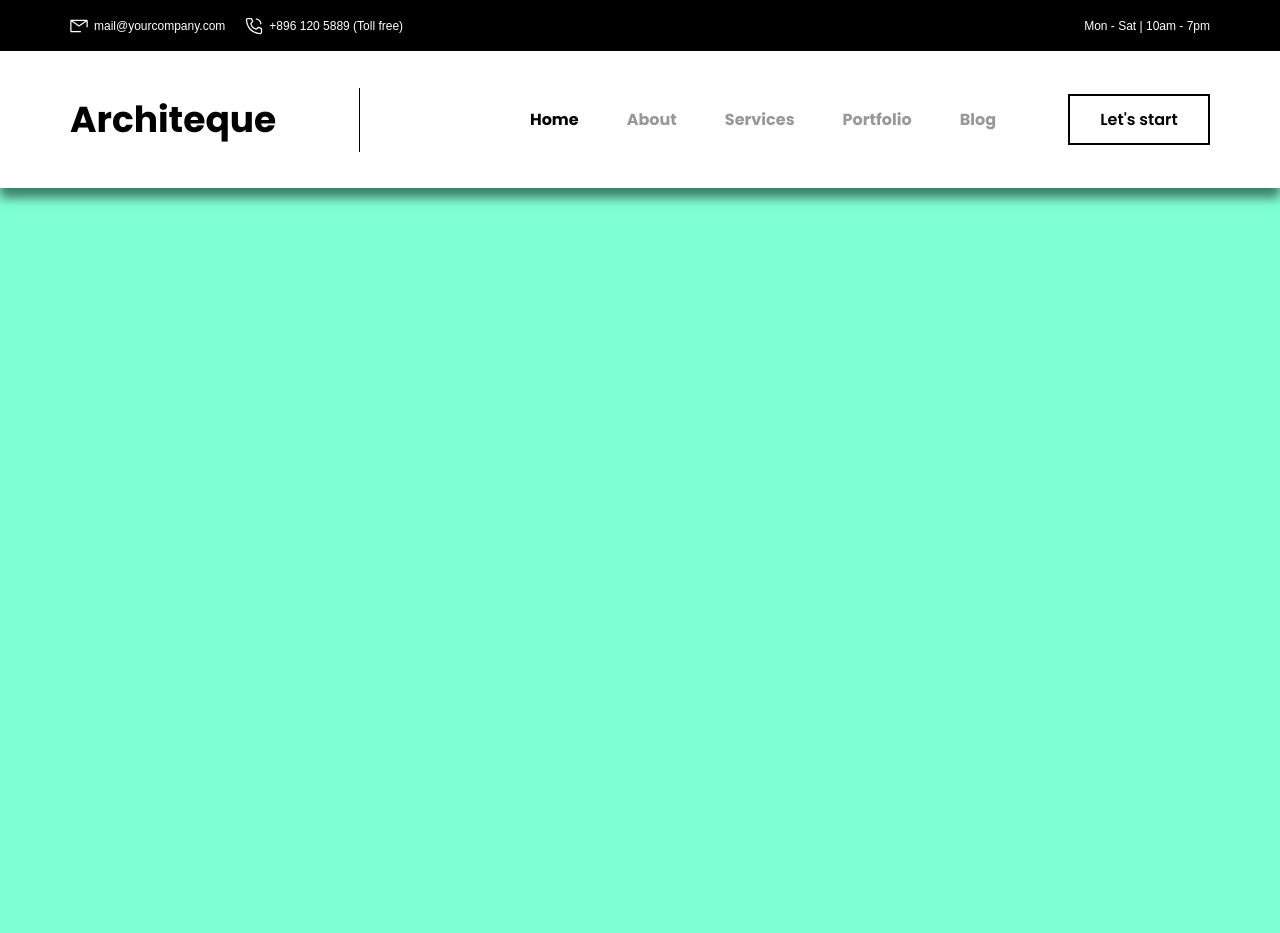
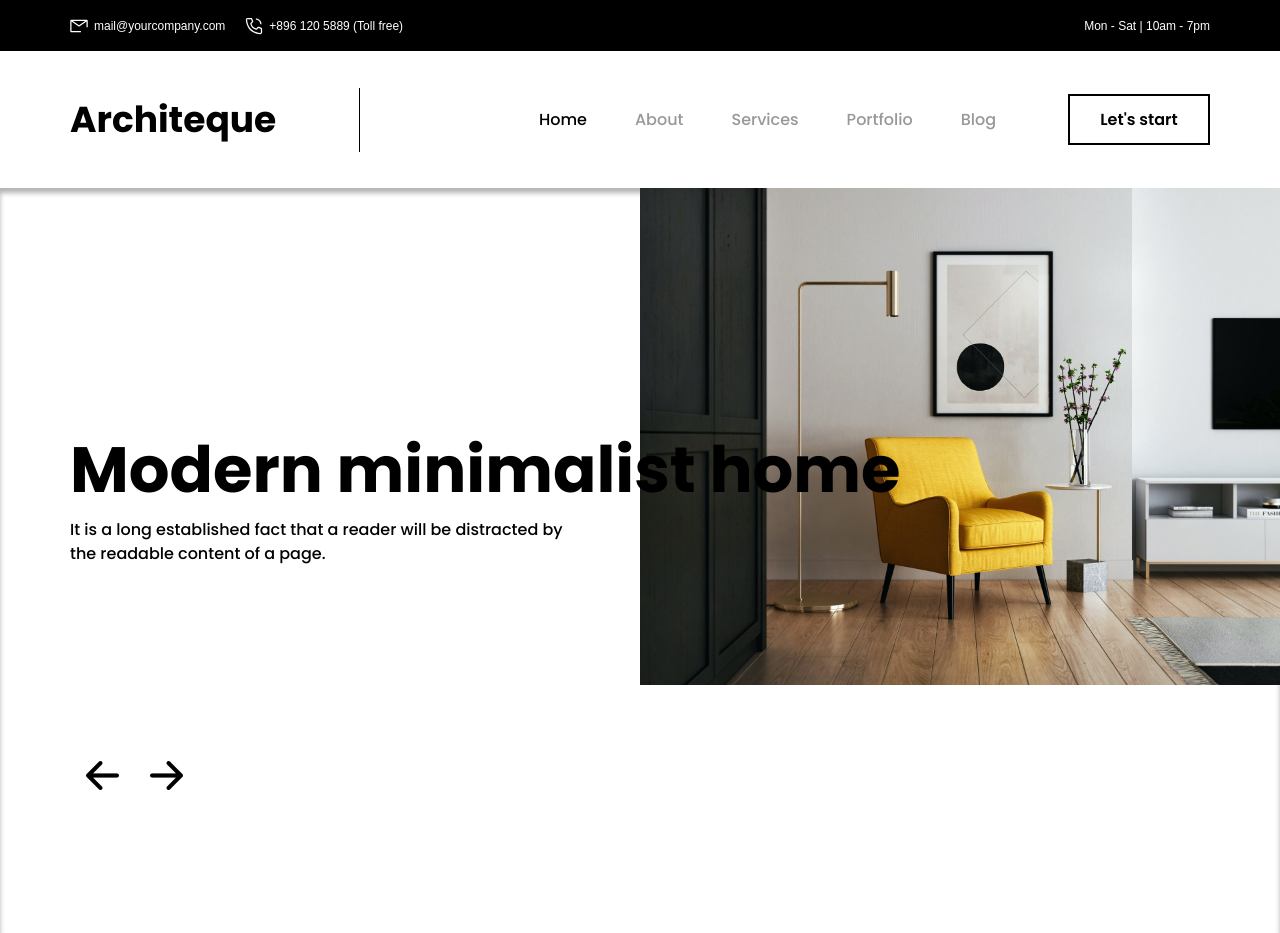
Before and after one commit to KolesnikovAS/Architeque, a React (Create React App) app: page / in a window 1280 px wide. Before the commit the page ends 800 px from the top, so only its background shows below. Built offline with nearby package versions, Linux system fonts and the light colour scheme.

Commit message:
added slider section

```diff
--- a/src/Containers/Header/Header.jsx
+++ b/src/Containers/Header/Header.jsx
@@ -8,14 +8,14 @@ const Header = () => {
     return (
         <header>
             <div className={styles.contacts_line}>
-                <img src={mailIcon} />
+                <img src={mailIcon} alt="mail"/>
                 <span>mail@yourcompany.com</span>
-                <img src={phoneIcon} />
+                <img src={phoneIcon} alt="phone"/>
                 <span>+896 120 5889 (Toll free)</span>
                 <span>Mon - Sat | 10am - 7pm</span>
             </div>
             <div className={styles.nav_line}>
-                <h1>Architeque</h1>
+                <h2>Architeque</h2>
                 <nav>
                     <ul>
                         <li><NavLink className={({ isActive }) => `${isActive ? styles.active : ''}`} to="/">Home</NavLink></li>
--- a/src/Containers/Header/Header.module.scss
+++ b/src/Containers/Header/Header.module.scss
@@ -1,7 +1,6 @@
 header {
     width: 100%;
     max-width: 1920px;
-    box-shadow: 0 10px 10px rgba(0, 0, 0, 0.5);
     position: relative;
     .contacts_line {
         position: relative;
@@ -35,13 +34,13 @@ header {
         align-items: center;
         position: relative;
         z-index: 2;
-        h1 {
+        h2 {
             font-family: Poppins-Bold, sans-serif;
             font-size: 36px;
             display: flex;
             align-items: center;
         }
-        h1:after {
+        h2:after {
             display: flex;
             content: "";
             background-color: black;
--- /dev/null
+++ b/src/Pages/Home/Home.jsx
@@ -0,0 +1,20 @@
+import React from "react";
+import styles from "./Home.module.scss"
+import slide1 from "../../Assets/images/Home/slide1.jpg"
+import arrow from "../../Assets/images/Home/arrow.png"
+
+const Home = () => {
+    return (
+        <section className={styles.slider}>
+            <div className={styles.slider_content}>
+                <h1>Modern minimalist home</h1>
+                <p>It is a long established fact that a reader will be distracted by the readable content of a page.</p>
+                <button><img src={arrow} alt="arrow"/></button>
+                <button><img src={arrow} alt="arrow"/></button>
+            </div>
+            <img className={styles.slide_image} src={slide1} alt="design"/>
+        </section>
+    )
+}
+
+export default Home;
--- /dev/null
+++ b/src/Pages/Home/Home.module.scss
@@ -0,0 +1,39 @@
+.slider{
+    box-shadow: inset 0 5px 5px rgba(0, 0, 0, 0.3);
+    position: relative;
+    height: 745px;
+    padding-top: 234px;
+    .slide_image{
+        width: 50%;
+        position: absolute;
+        top: 0;
+        right: 0;
+    }
+    .slider_content{
+        position: relative;
+        z-index: 1;
+        margin: 0 auto;
+        max-width: 1140px;
+        h1{
+            line-height: 96px;
+            font-family: Poppins-Bold, sans-serif;
+            font-size: 64px;
+        }
+        p{
+            width: 515px;
+            line-height: 24px;
+            font-family: Poppins-Medium, sans-serif;
+            font-size: 16px;
+        }
+        button{
+            margin-left: 15.75px;
+            margin-top: 195px;
+            line-height: 0;
+            display: inline-block;
+        }
+        button:last-child{
+            margin-left: 31.5px;
+            transform: rotate(180deg);
+        }
+    }
+}
--- a/src/index.scss
+++ b/src/index.scss
@@ -20,7 +20,7 @@
     font-family: Poppins-Medium;
     font-style: medium;
     font-weight: 500;
-    src: local(Poppins-Medium), url(Assets/fonts/Poppins-Bold.ttf);
+    src: local(Poppins-Medium), url(Assets/fonts/Poppins-Medium.ttf);
 }
 * {
     font-family: Poppins-Regular, sans-serif;
@@ -35,14 +35,16 @@ li {
     list-style: none;
 }
 button {
+    display: block;
     cursor: pointer;
     background: none;
     border: none;
     box-sizing: border-box;
 }
 section {
+    box-sizing: border-box;
     width: 100%;
-    background-color: none;
+    background-color: white;
 }
 body{
     max-width: 1920px;
```
Also changed, not shown: src/App.js (+4 -3 lines).
